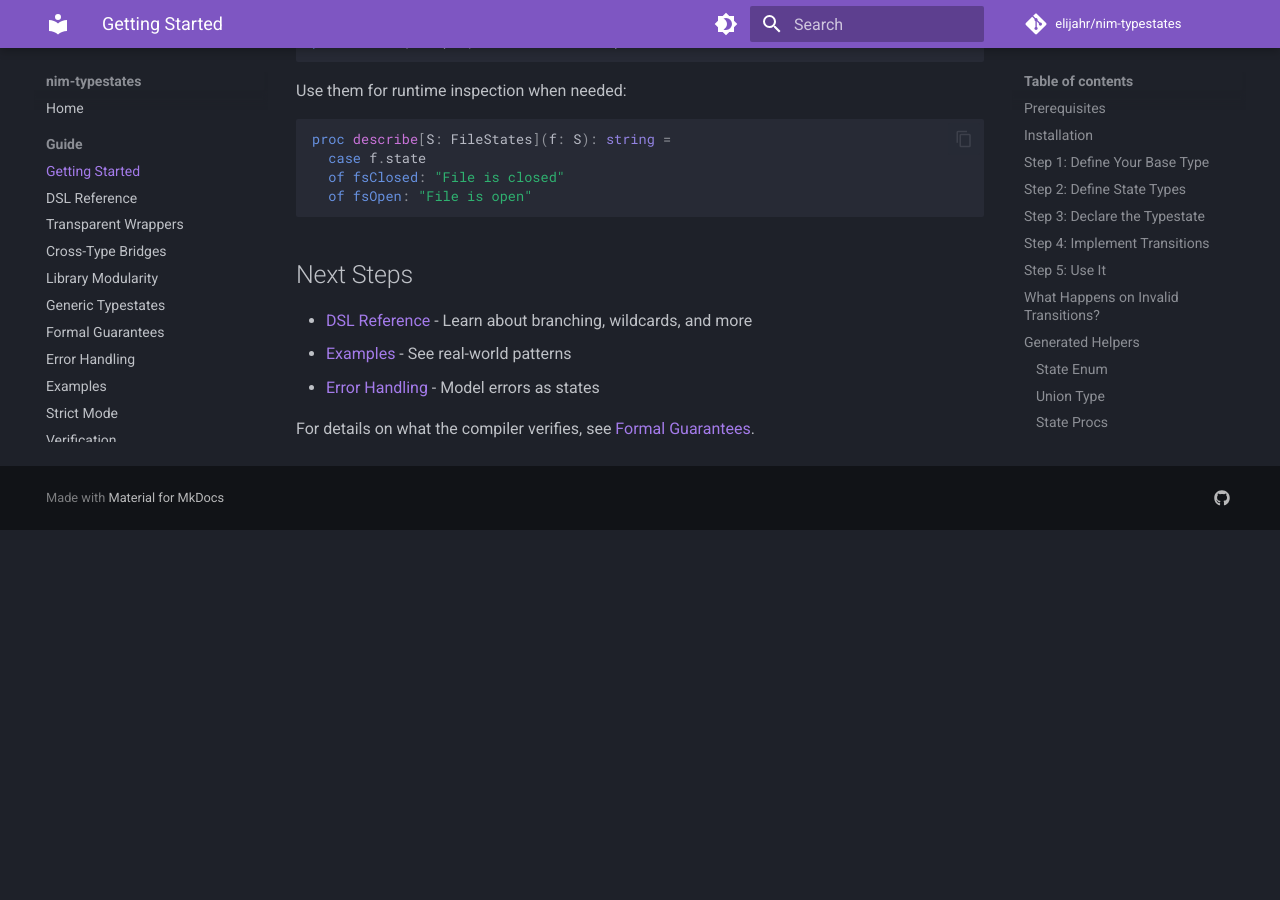
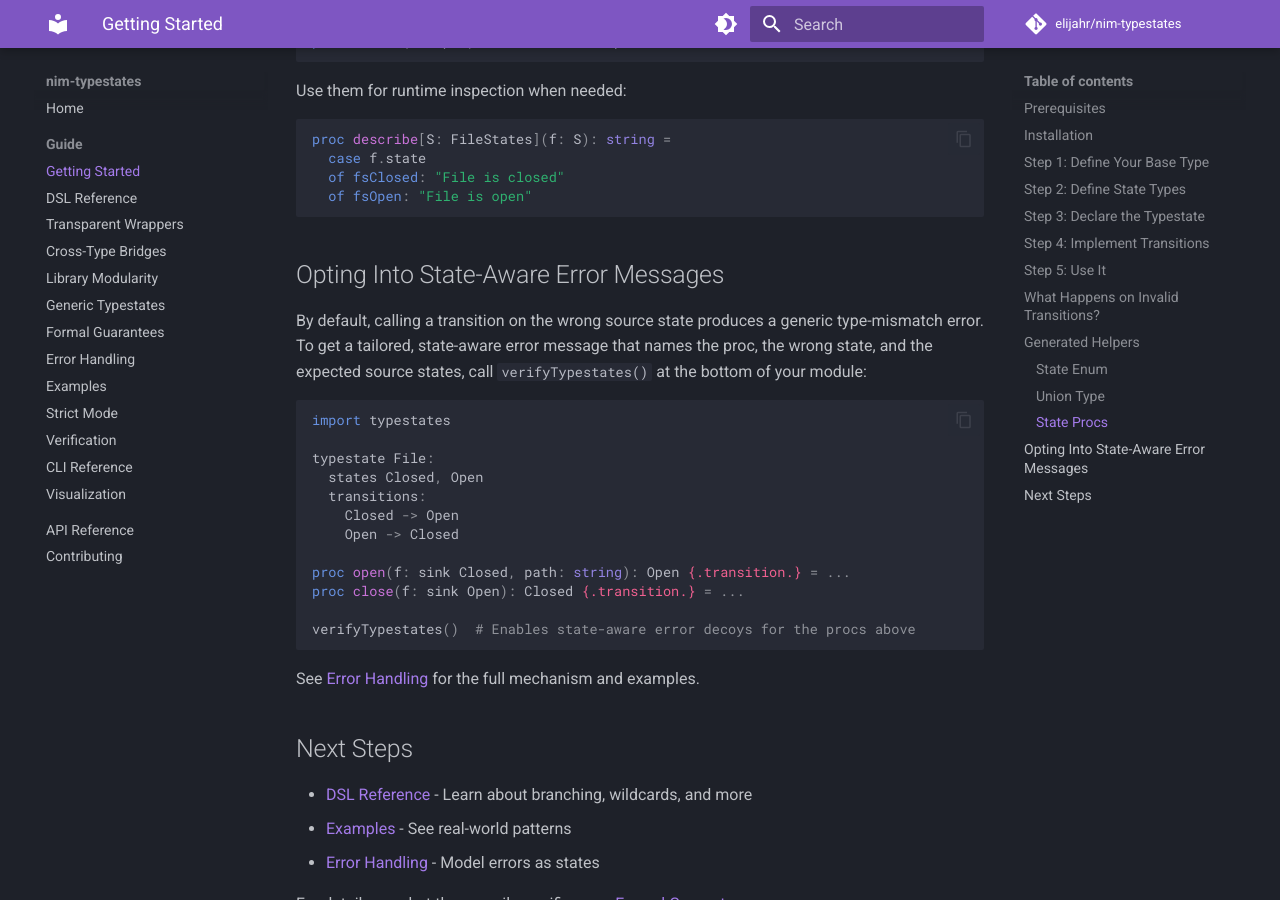
Before and after one commit to elijahr/nim-typestates, an MkDocs documentation site: the page built from docs/guide/getting-started.md, in a window 1280 px wide and 900 px high, scrolled down 3637 px. Built offline with MkDocs 1.6.1 and Material for MkDocs 9.7.7, drawn with Linux system fonts in a browser that asks for light colours; comment, search, counter and statistics services are not loaded; the version menu is left out; before the commit the page ends 4167 px from its top, so only the background shows below that.

Commit message:
polish(f5): strip abs path in error; document verifyTypestates opt-in
Use extractFilename() in F5 decoy error messages so users see a clean
filename instead of a full absolute path. Add docs in README, getting
started guide, and the typestate macro docstring noting that
verifyTypestates() opts a module into state-aware error messages.
Inline a comment explaining why decoys carry only {.error.}.

````diff
--- a/docs/guide/getting-started.md
+++ b/docs/guide/getting-started.md
@@ -174,6 +174,30 @@ proc describe[S: FileStates](f: S): string =
   of fsOpen: "File is open"
 ```
 
+## Opting Into State-Aware Error Messages
+
+By default, calling a transition on the wrong source state produces a generic
+type-mismatch error. To get a tailored, state-aware error message that names
+the proc, the wrong state, and the expected source states, call
+`verifyTypestates()` at the bottom of your module:
+
+```nim
+import typestates
+
+typestate File:
+  states Closed, Open
+  transitions:
+    Closed -> Open
+    Open -> Closed
+
+proc open(f: sink Closed, path: string): Open {.transition.} = ...
+proc close(f: sink Open): Closed {.transition.} = ...
+
+verifyTypestates()  # Enables state-aware error decoys for the procs above
+```
+
+See [Error Handling](error-handling.md) for the full mechanism and examples.
+
 ## Next Steps
 
 - [DSL Reference](dsl-reference.md) - Learn about branching, wildcards, and more
````
Also changed, not shown: README.md (+2 -0 lines), 2 other files.
